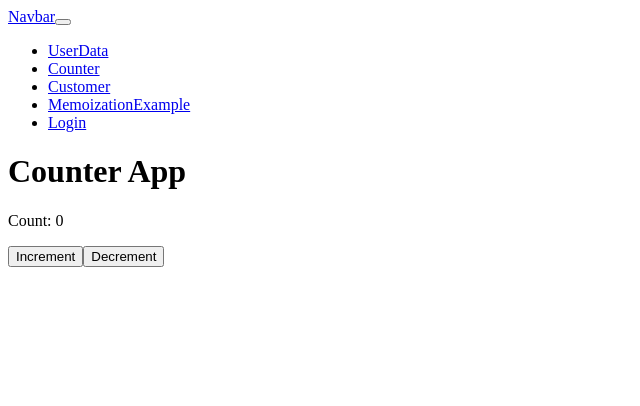
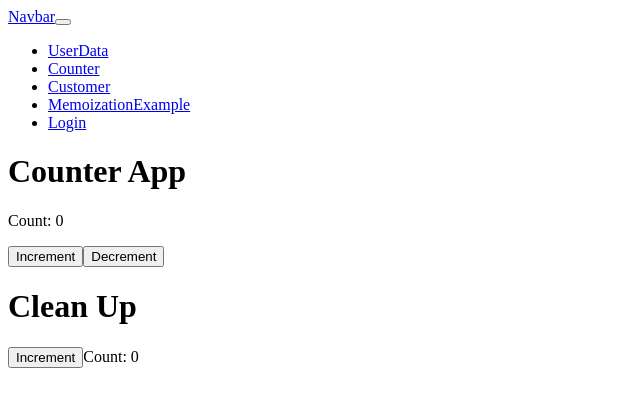
Before and after one commit to iamsabitak/vite-project-ts, a React app: page /counter in a window 1280 px wide. Shown: the top 406 px of the page, without its empty margins (0-640 px from the left). Built offline with nearby package versions, Linux system fonts and the light colour scheme; the HTML template or start-up script is replaced by a standard one.

Commit message:
implement the clean up funtion

```diff
--- a/src/components/Counter.tsx
+++ b/src/components/Counter.tsx
@@ -1,4 +1,5 @@
 import React, { useState } from "react";
+import CleanUp from "./CleanUpFunc";
 
 const Counter: React.FC = () => {
   const [count, setCount] = useState<number>(0);
@@ -17,6 +18,7 @@ const Counter: React.FC = () => {
       <p>Count: {count}</p>
       <button onClick={increment}>Increment</button>
       <button onClick={decrement}>Decrement</button>
+      <CleanUp />
     </div>
   );
 };
```
